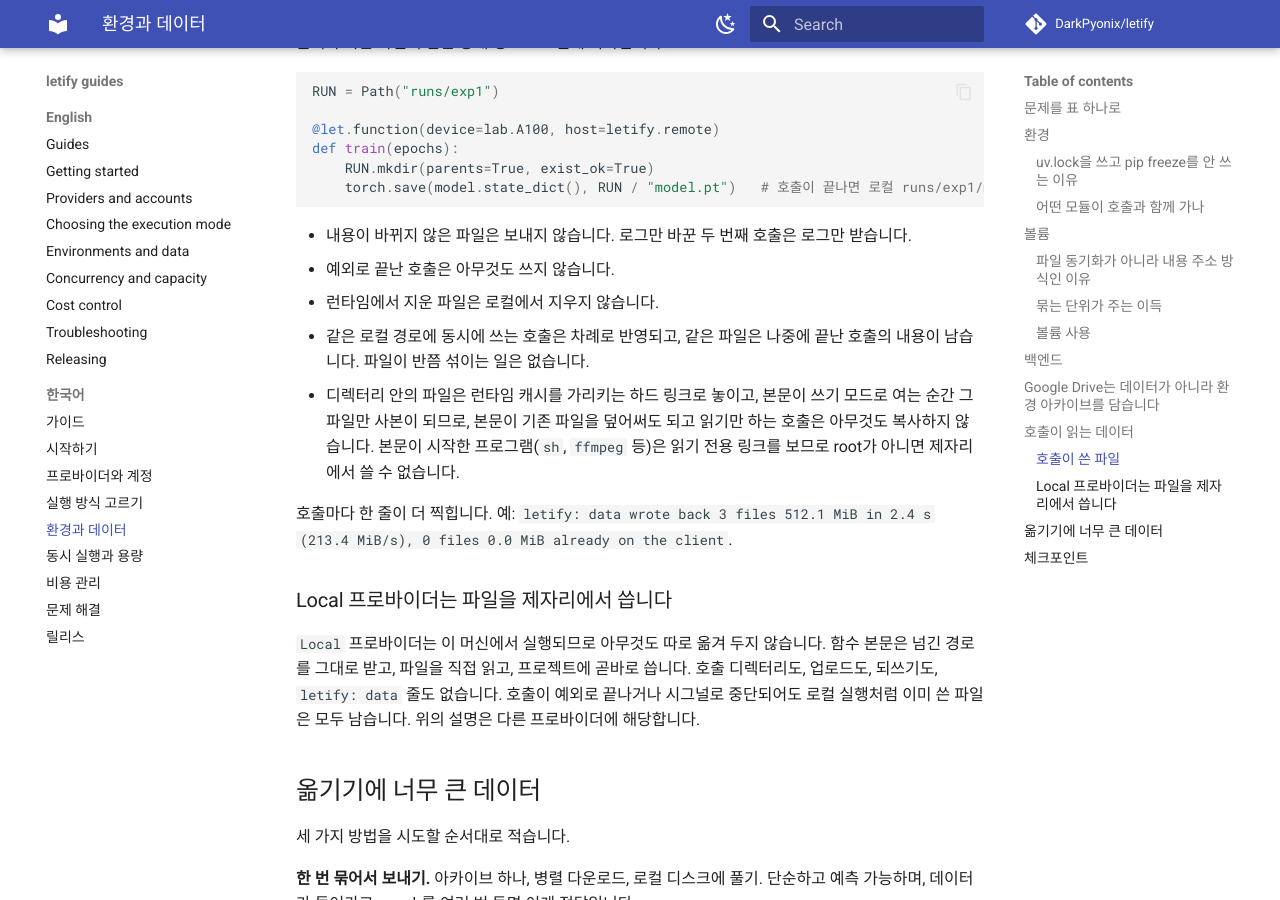
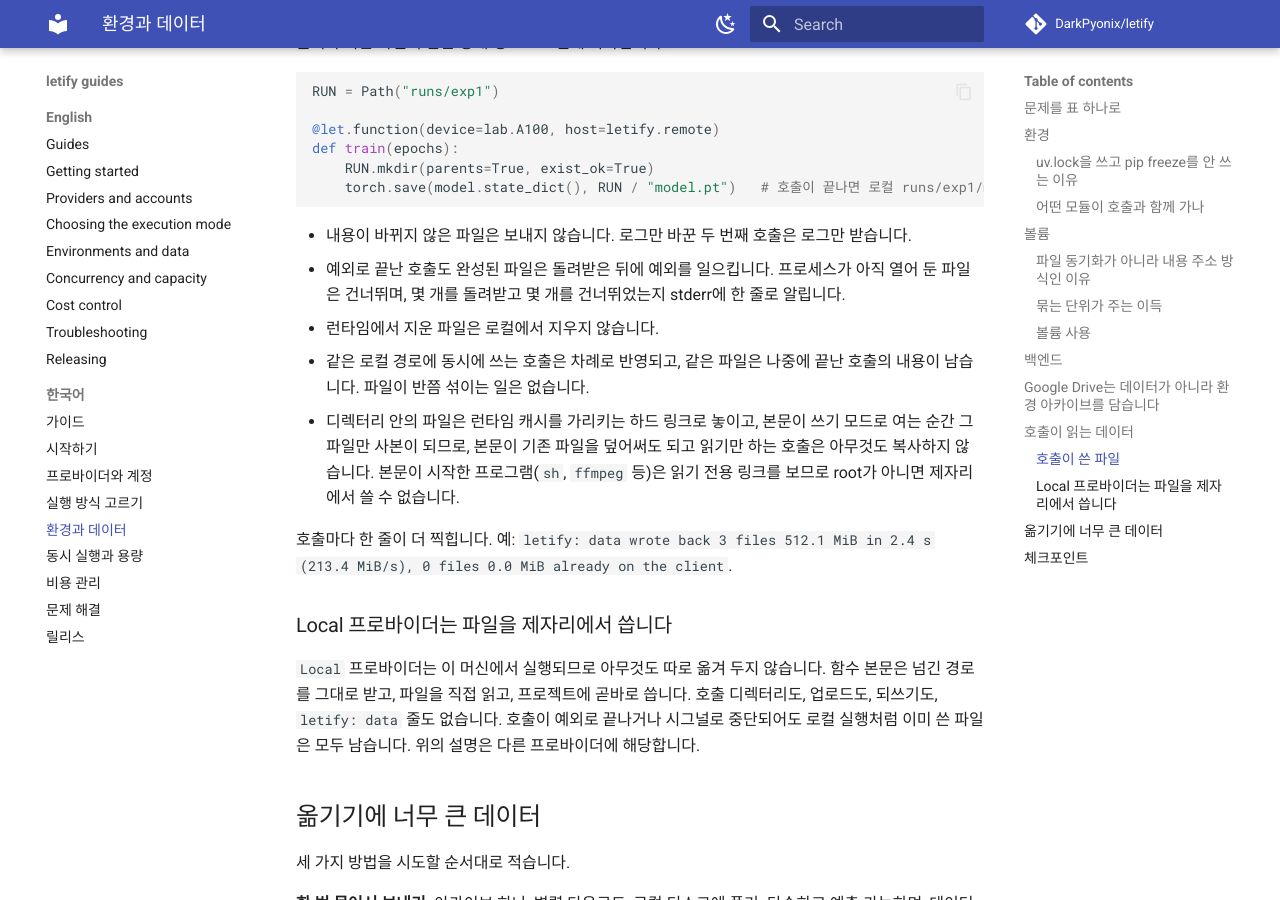
Before and after one commit to DarkPyonix/letify, an MkDocs documentation site: the page built from docs/guide/ko/04-환경과-데이터.md, in a window 1280 px wide and 900 px high, scrolled down 5320 px. Built offline with MkDocs 1.6.1 and Material for MkDocs 9.7.7, drawn with Linux system fonts in a browser that asks for light colours; comment, search, counter and statistics services are not loaded.

````diff
--- a/docs/guide/ko/04-환경과-데이터.md
+++ b/docs/guide/ko/04-환경과-데이터.md
@@ -174,7 +174,7 @@ def train(epochs):
 ```
 
 - 내용이 바뀌지 않은 파일은 보내지 않습니다. 로그만 바꾼 두 번째 호출은 로그만 받습니다.
-- 예외로 끝난 호출은 아무것도 쓰지 않습니다.
+- 예외로 끝난 호출도 완성된 파일은 돌려받은 뒤에 예외를 일으킵니다. 프로세스가 아직 열어 둔 파일은 건너뛰며, 몇 개를 돌려받고 몇 개를 건너뛰었는지 stderr에 한 줄로 알립니다.
 - 런타임에서 지운 파일은 로컬에서 지우지 않습니다.
 - 같은 로컬 경로에 동시에 쓰는 호출은 차례로 반영되고, 같은 파일은 나중에 끝난 호출의 내용이 남습니다. 파일이 반쯤 섞이는 일은 없습니다.
 - 디렉터리 안의 파일은 런타임 캐시를 가리키는 하드 링크로 놓이고, 본문이 쓰기 모드로 여는 순간 그 파일만 사본이 되므로, 본문이 기존 파일을 덮어써도 되고 읽기만 하는 호출은 아무것도 복사하지 않습니다. 본문이 시작한 프로그램(`sh`, `ffmpeg` 등)은 읽기 전용 링크를 보므로 root가 아니면 제자리에서 쓸 수 없습니다.
````
Also changed, not shown: docs/SPEC.md (+13 -1 lines), docs/guide/04-environments-and-data.md (+1 -1 lines).
